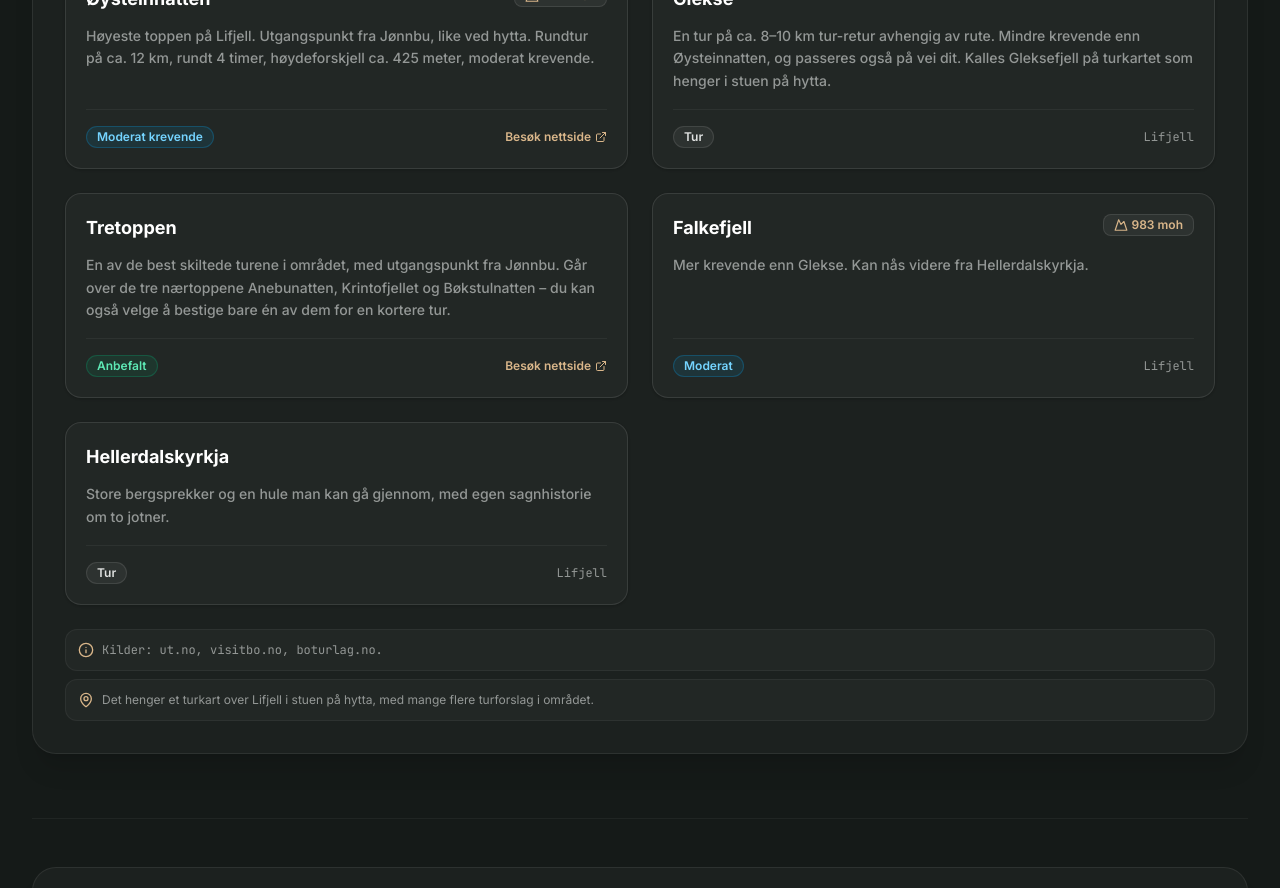
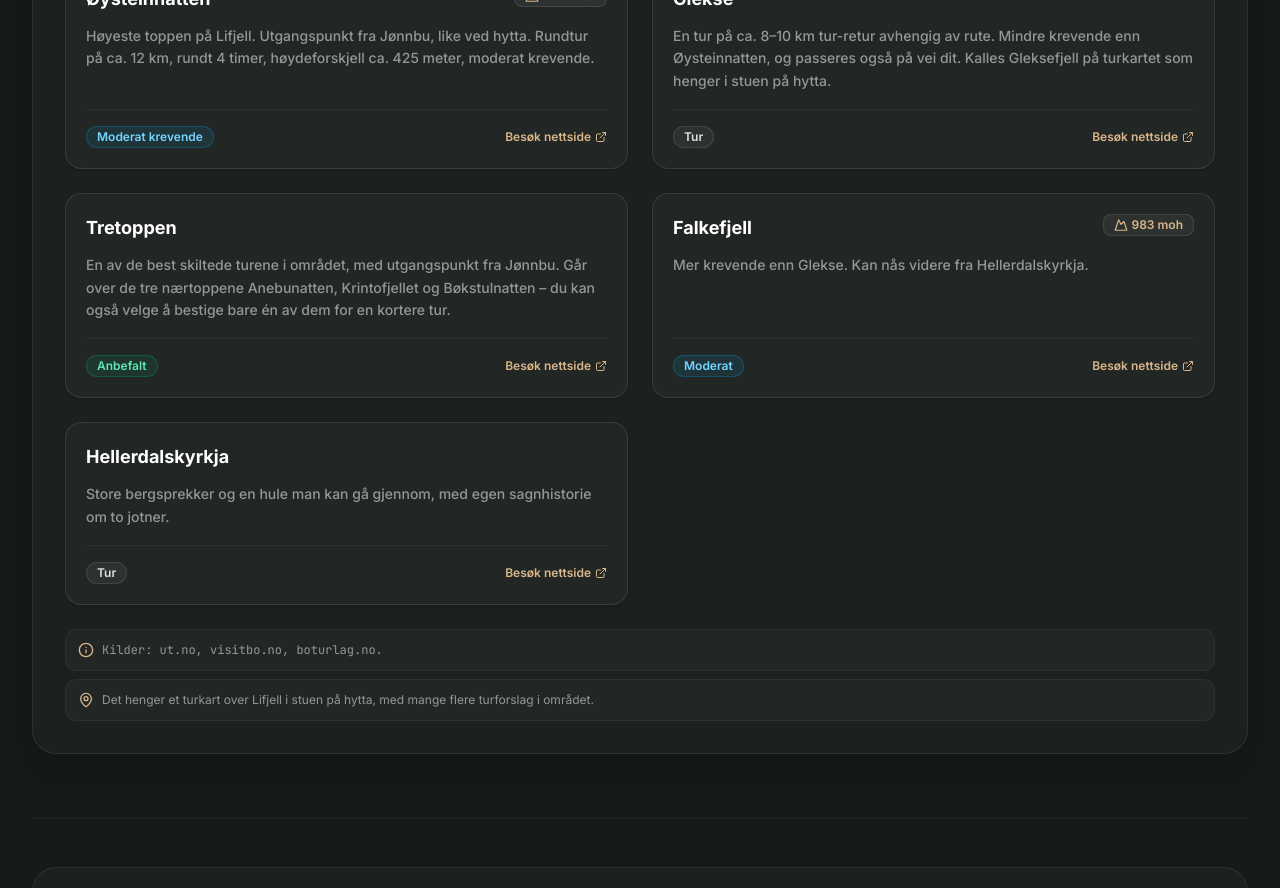
Before and after one commit to MKarthum/Grostulvegen97, a React (Vite) app: page / in a window 1280 px wide. Shown: the part 4120-5008 px from the top of the page. Built offline with nearby package versions, Linux system fonts and the light colour scheme; a web font is replaced by a local one.

Commit message:
Add website links for Glekse, Falkefjell, Hellerdalskyrkja and Gygrestolen
Links provided directly: ut.no map for Gleksefjell, AllTrails for
Falkefjell, Bø Turlag's PDF trail map for Hellerdalskyrkja, and ut.no's
place page for Gygrestolen. Every hike and day trip now links to a
source.

```diff
--- a/src/content/en.ts
+++ b/src/content/en.ts
@@ -201,6 +201,7 @@ export const en: Translation = {
         "A hike of about 8–10 km round trip depending on the route. Less demanding than Øysteinnatten, and also passed on the way there. Called Gleksefjell on the trail map hanging in the cabin's living room.",
       difficulty: "hike",
       badge: "Hike",
+      website: "https://ut.no/kart/stedsnavn/487612/gleksefjell#11/59.4916/8.9814",
     },
     {
       name: "Tretoppen",
@@ -216,12 +217,14 @@ export const en: Translation = {
       details: "More demanding than Glekse. Reachable onward from Hellerdalskyrkja.",
       difficulty: "moderate",
       badge: "Moderate",
+      website: "https://www.alltrails.com/nb-no/sti/norway/vestfold-og-telemark/falkefjell",
     },
     {
       name: "Hellerdalskyrkja",
       details: "Large cracks in the rock and a cave you can walk through, with its own local legend of two giants.",
       difficulty: "hike",
       badge: "Hike",
+      website: "https://boturlag.no/webkart/Lifjell/Hellerdalskyrkja.pdf",
     },
   ],
   dayTrips: [
@@ -229,6 +232,7 @@ export const en: Translation = {
       name: "Gygrestolen",
       distance: "A short drive from Bø town centre",
       description: "Bø's most popular destination, a striking rock formation reached by car and a short walk from the car park.",
+      website: "https://ut.no/sted/145647599/gygrestolen",
     },
     {
       name: "Bø Sommarland",
--- a/src/content/no.ts
+++ b/src/content/no.ts
@@ -201,6 +201,7 @@ export const no: Translation = {
         "En tur på ca. 8–10 km tur-retur avhengig av rute. Mindre krevende enn Øysteinnatten, og passeres også på vei dit. Kalles Gleksefjell på turkartet som henger i stuen på hytta.",
       difficulty: "hike",
       badge: "Tur",
+      website: "https://ut.no/kart/stedsnavn/487612/gleksefjell#11/59.4916/8.9814",
     },
     {
       name: "Tretoppen",
@@ -216,12 +217,14 @@ export const no: Translation = {
       details: "Mer krevende enn Glekse. Kan nås videre fra Hellerdalskyrkja.",
       difficulty: "moderate",
       badge: "Moderat",
+      website: "https://www.alltrails.com/nb-no/sti/norway/vestfold-og-telemark/falkefjell",
     },
     {
       name: "Hellerdalskyrkja",
       details: "Store bergsprekker og en hule man kan gå gjennom, med egen sagnhistorie om to jotner.",
       difficulty: "hike",
       badge: "Tur",
+      website: "https://boturlag.no/webkart/Lifjell/Hellerdalskyrkja.pdf",
     },
   ],
   dayTrips: [
@@ -230,6 +233,7 @@ export const no: Translation = {
       distance: "Kort kjøretur fra Bø sentrum",
       description:
         "Bøs mest populære turmål, en spektakulær steinformasjon som nås med bil og en kort spasertur fra parkeringen.",
+      website: "https://ut.no/sted/145647599/gygrestolen",
     },
     {
       name: "Bø Sommarland",
```
